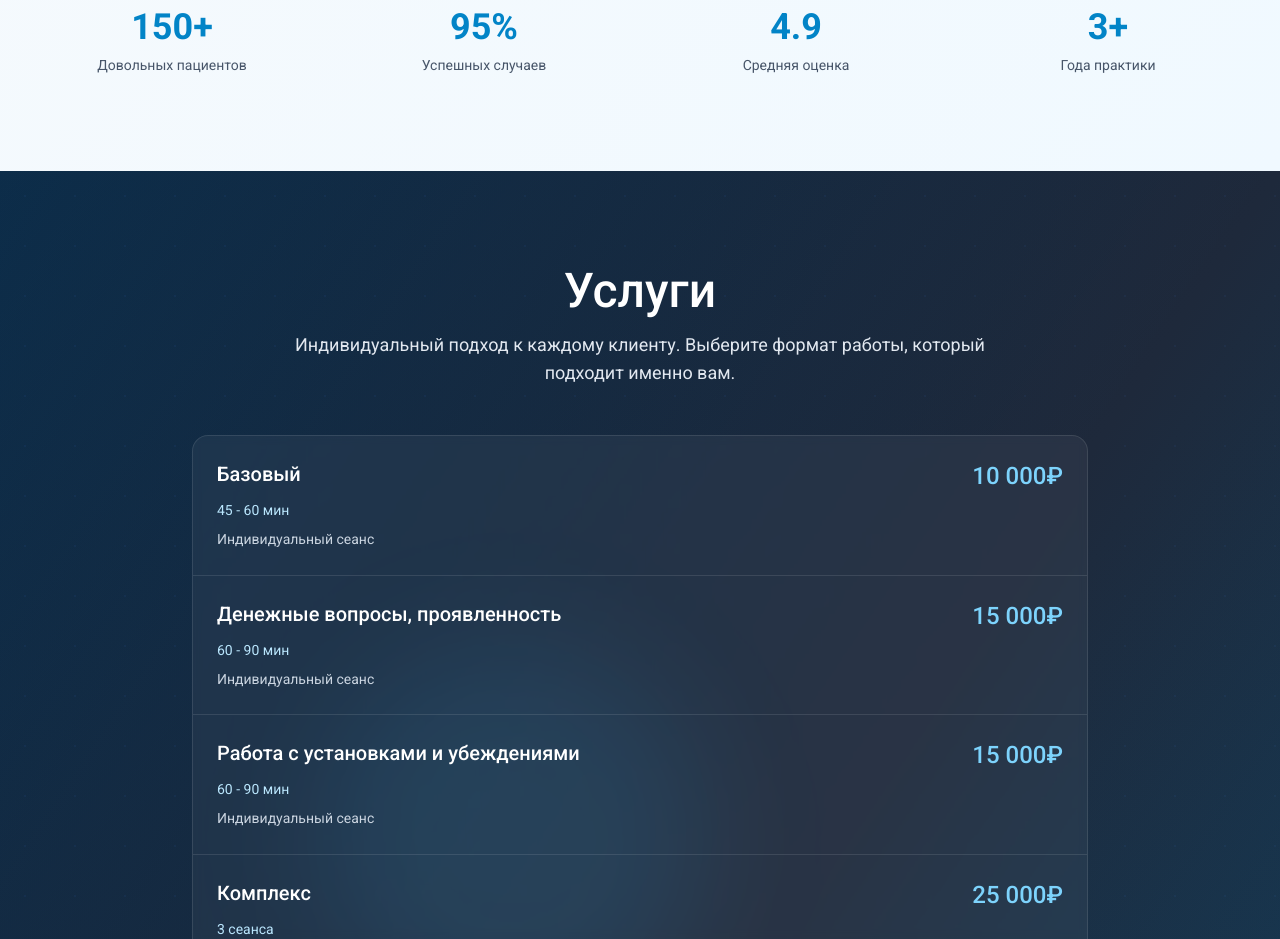
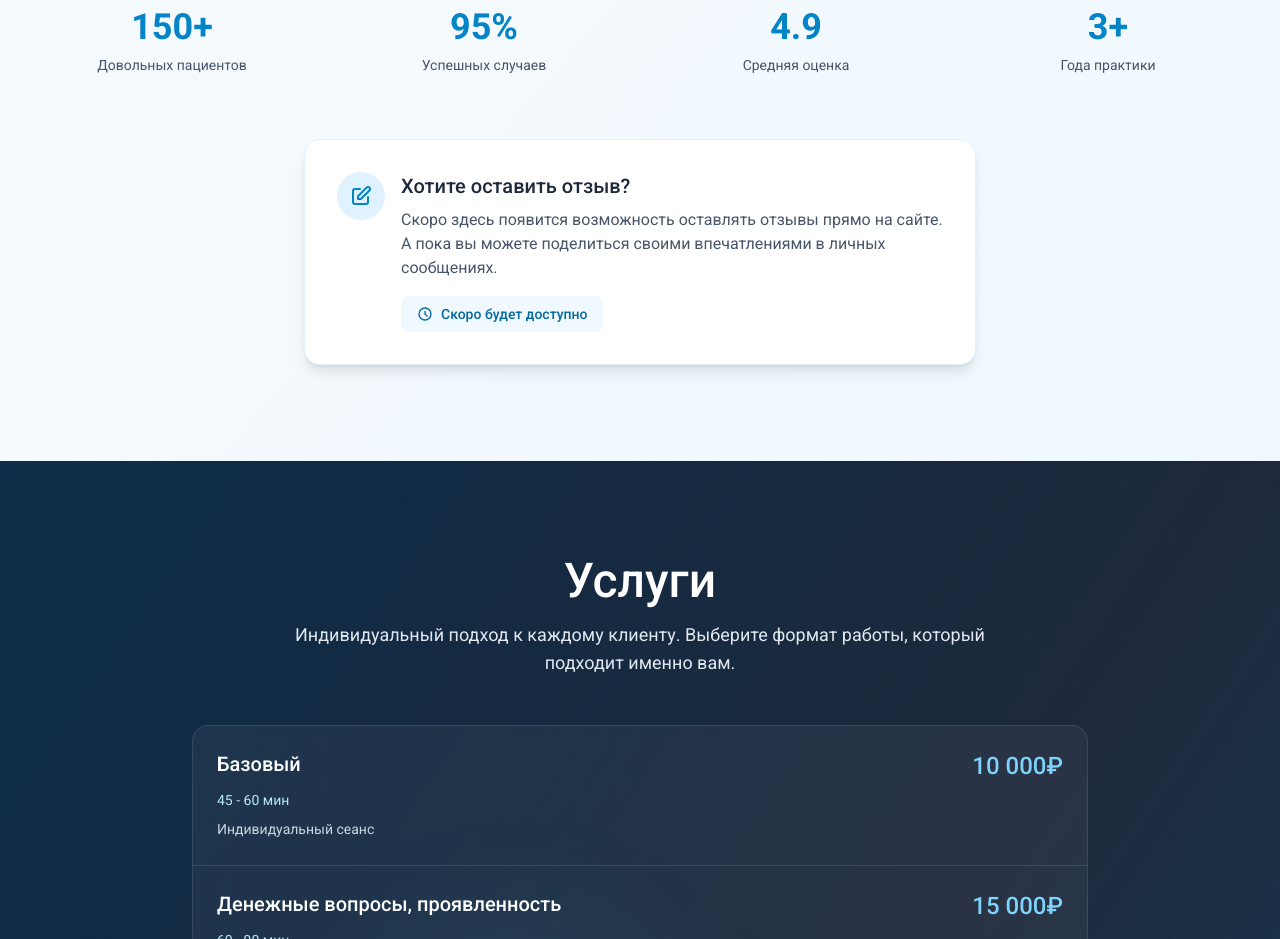
Before and after one commit to maratze/maria-pdtr, a React (Vite) app: page / in a window 1280 px wide. Shown: the part 4820-5759 px from the top of the page. Built offline with nearby package versions, Linux system fonts and the light colour scheme.

Commit message:
feat: update Testimonials component with a new review form teaser for enhanced user engagement

```diff
--- a/src/components/Testimonials.jsx
+++ b/src/components/Testimonials.jsx
@@ -363,22 +363,34 @@ const Testimonials = () => {
 				</div>
 
 				{/* Future reviews form teaser */}
-				{/* <div className="mt-16 text-center">
-					<div className="bg-white rounded-2xl p-8 shadow-lg border border-ocean-100">
-						<h3 className="text-xl font-bold text-slate-700 mb-4">
+				<div className="mt-12 sm:mt-16">
+					<div className="bg-white rounded-xl sm:rounded-2xl p-4 sm:p-6 md:p-8 shadow-lg border border-ocean-100 max-w-2xl mx-auto">
+						<div className="flex flex-col sm:flex-row items-start gap-3 sm:gap-4">
+							<div className="flex-shrink-0 mx-auto sm:mx-0">
+								<div className="w-10 h-10 sm:w-12 sm:h-12 bg-ocean-100 rounded-full flex items-center justify-center">
+									<svg className="w-5 h-5 sm:w-6 sm:h-6 text-ocean-600" fill="none" stroke="currentColor" viewBox="0 0 24 24">
+										<path strokeLinecap="round" strokeLinejoin="round" strokeWidth={2} d="M11 5H6a2 2 0 00-2 2v11a2 2 0 002 2h11a2 2 0 002-2v-5m-1.414-9.414a2 2 0 112.828 2.828L11.828 15H9v-2.828l8.586-8.586z" />
+									</svg>
+								</div>
+							</div>
+							<div className="text-center sm:text-left flex-1">
+								<h3 className="text-lg md:text-xl font-medium text-slate-800 mb-2">
 									Хотите оставить отзыв?
 								</h3>
-						<p className="text-slate-600 mb-6">
-							В скором времени здесь появится возможность оставлять отзывы прямо на сайте
+								<p className="text-sm md:text-base text-slate-600 mb-3 sm:mb-4 leading-relaxed">
+									Скоро здесь появится возможность оставлять отзывы прямо на сайте.
+									А пока вы можете поделиться своими впечатлениями в личных сообщениях.
 								</p>
-						<div className="inline-flex items-center gap-2 bg-slate-100 text-slate-600 px-6 py-3 rounded-full font-medium">
-							<svg className="w-5 h-5" fill="none" stroke="currentColor" viewBox="0 0 24 24">
+								<div className="inline-flex items-center gap-2 bg-ocean-50 text-ocean-700 px-3 py-1.5 sm:px-4 sm:py-2 rounded-lg font-medium text-sm">
+									<svg className="w-3.5 h-3.5 sm:w-4 sm:h-4" fill="none" stroke="currentColor" viewBox="0 0 24 24">
 										<path strokeLinecap="round" strokeLinejoin="round" strokeWidth={2} d="M12 8v4l3 3m6-3a9 9 0 11-18 0 9 9 0 0118 0z" />
 									</svg>
 									Скоро будет доступно
 								</div>
 							</div>
-				</div> */}
+						</div>
+					</div>
+				</div>
 			</div>
 		</section>
 	)
```
Lines whose indentation alone changed are shown as unchanged.
